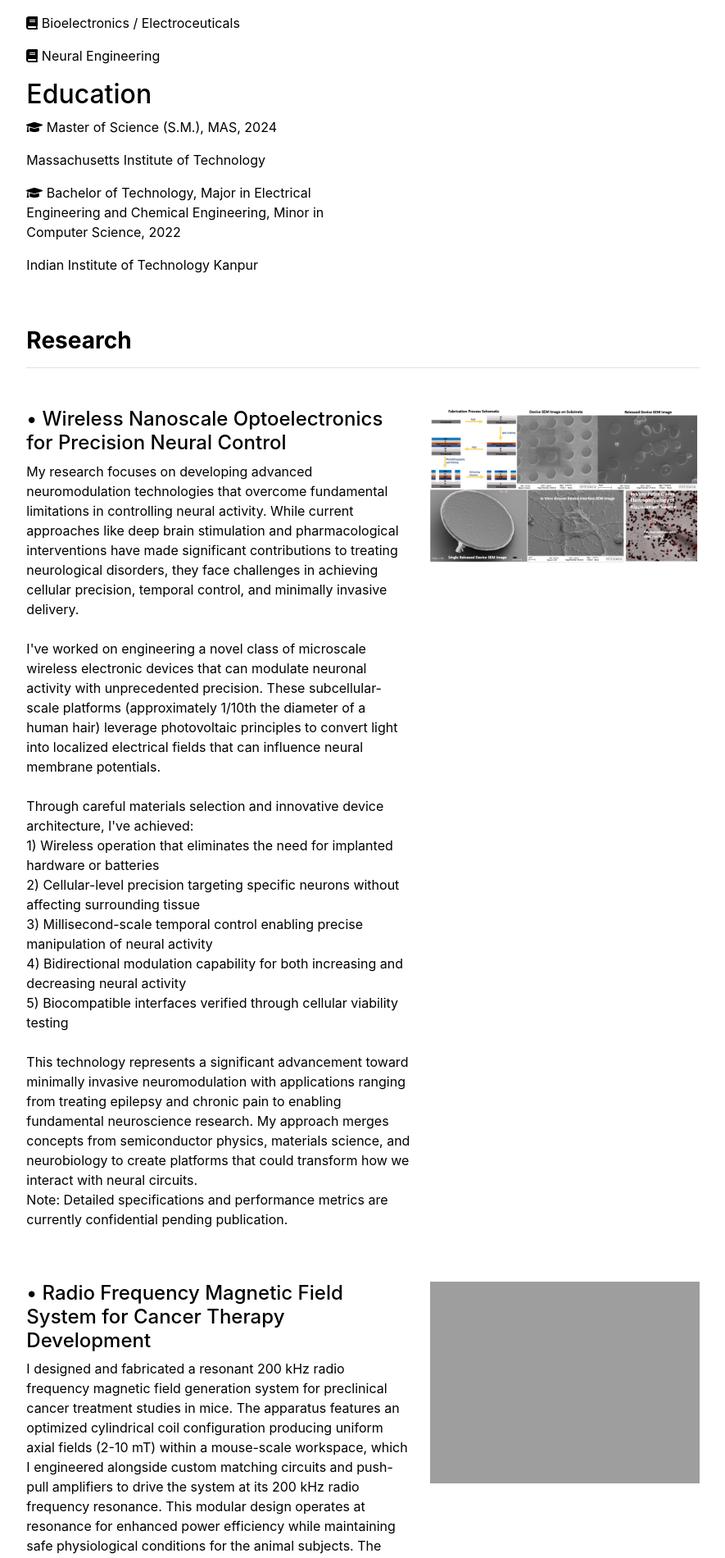
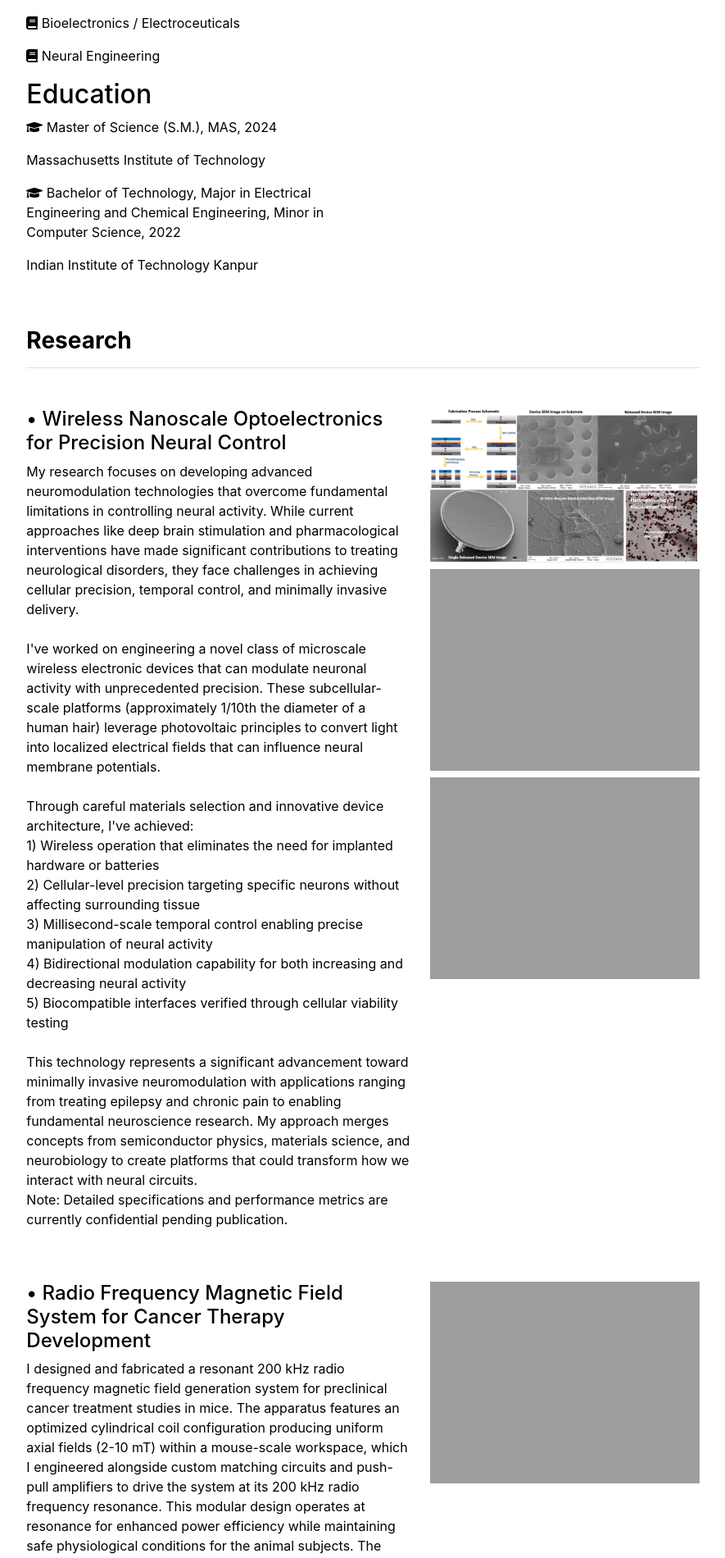
Before and after one commit to preet-mit/preet-mit, a Jekyll site: the page built from index.md, in a window 1280 px wide. Shown: the part 595-2495 px from the top of the page at 82% size, without its empty margins (197-1082 px from the left). Built offline with Jekyll 4.4.1, drawn with Linux system fonts in a browser that asks for light colours.

Commit message:
Update research-content.html

```diff
--- a/_includes/research-content.html
+++ b/_includes/research-content.html
@@ -25,7 +25,8 @@ Note: Detailed specifications and performance metrics are currently confidential
   <div class="col-md-5">
     <div class="text-center">
       <img src="{{ site.github.url }}/assets/img/Project1.jpg" class="img-fluid mb-2" alt="Bioelectronics Research">
-
+      <img src="{{ site.github.url }}/assets/img/Project1_1.jpg" class="img-fluid mb-2" alt="Bioelectronics Research">
+      <img src="{{ site.github.url }}/assets/img/Picture1.jpg" class="img-fluid mb-2" alt="Bioelectronics Research">
       <!--<p class="text-muted"><strong>Project Name</strong><br>(Key Technologies or Methods)</p>-->
     </div>
   </div>
```
